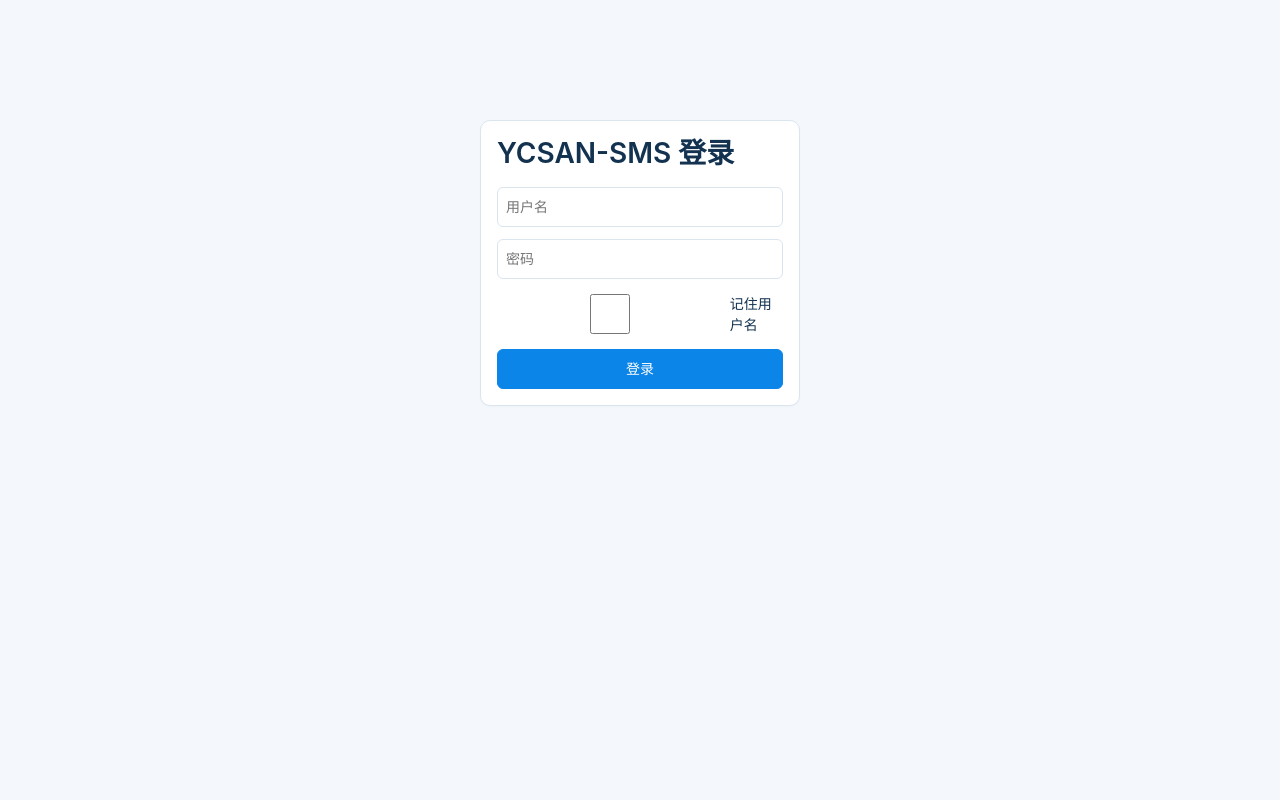
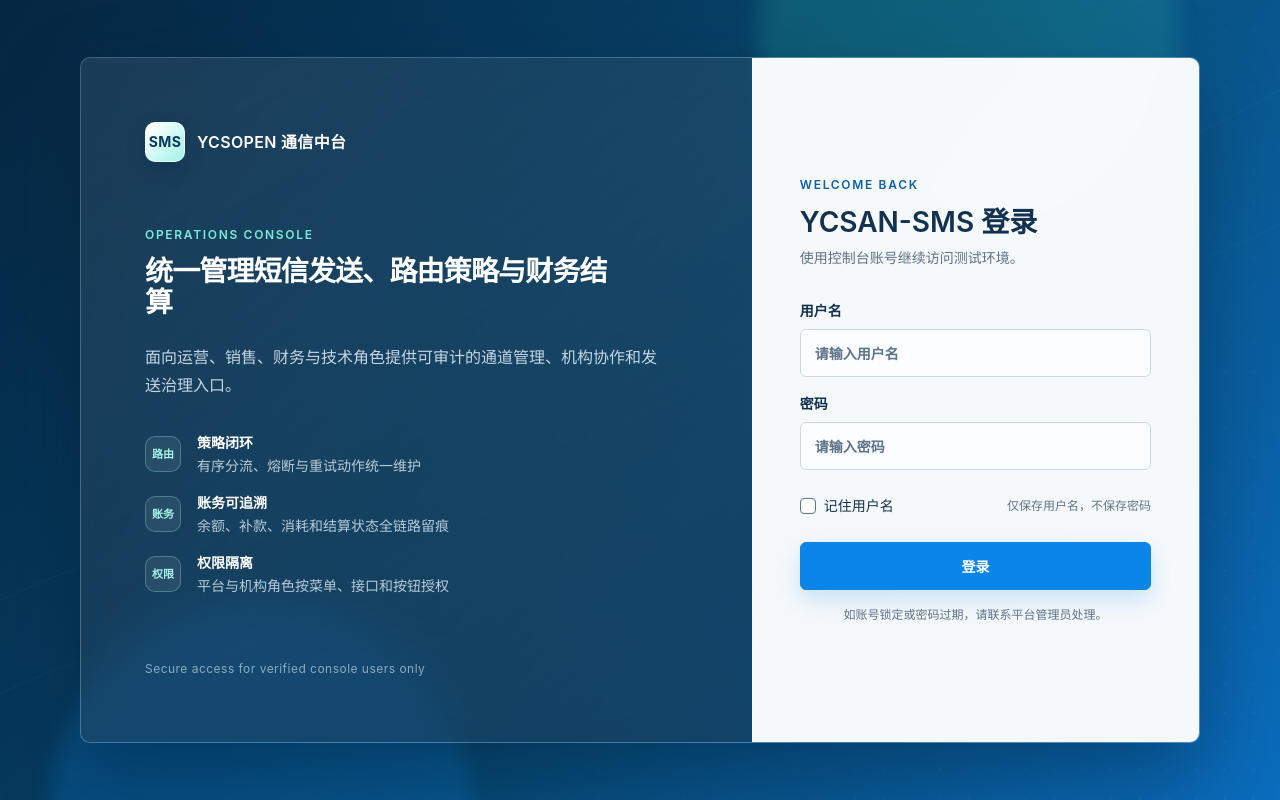
Before and after one commit to Stanley-Zheong/ycsopen-sms, a React (Vite) app in the folder web/: page /login in a window 1280 px wide. Built offline with nearby package versions, Linux system fonts and the light colour scheme.

Commit message:
fix(web): improve login and routing policy flow
Fixes #97, #98, #99.

```diff
--- a/web/src/pages/LoginPage.tsx
+++ b/web/src/pages/LoginPage.tsx
@@ -57,49 +57,90 @@ export default function LoginPage() {
   }
 
   return (
-    <div data-testid="shared-auth-login-page" style={{ display: 'flex', justifyContent: 'center', paddingTop: 120 }}>
-      <form data-testid="shared-auth-login-card" onSubmit={handleSubmit} className="card" style={{ width: 320 }}>
-        <h1>YCSAN-SMS 登录</h1>
-        <div style={{ marginBottom: 12 }}>
+    <div data-testid="shared-auth-login-page" className="login-page">
+      <div data-testid="shared-auth-login-background" className="login-shell">
+        <section className="login-intro" aria-label="平台能力">
+          <div className="login-brand">
+            <span className="login-brand-mark">SMS</span>
+            <span>YCSOPEN 通信中台</span>
+          </div>
+          <div className="login-intro-content">
+            <p className="login-eyebrow">Operations Console</p>
+            <h1>统一管理短信发送、路由策略与财务结算</h1>
+            <p className="login-intro-summary">
+              面向运营、销售、财务与技术角色提供可审计的通道管理、机构协作和发送治理入口。
+            </p>
+            <ul className="login-capabilities">
+              <li>
+                <span className="login-capability-icon">路由</span>
+                <span><strong>策略闭环</strong>有序分流、熔断与重试动作统一维护</span>
+              </li>
+              <li>
+                <span className="login-capability-icon">账务</span>
+                <span><strong>账务可追溯</strong>余额、补款、消耗和结算状态全链路留痕</span>
+              </li>
+              <li>
+                <span className="login-capability-icon">权限</span>
+                <span><strong>权限隔离</strong>平台与机构角色按菜单、接口和按钮授权</span>
+              </li>
+            </ul>
+          </div>
+          <p className="login-intro-footnote">Secure access for verified console users only</p>
+        </section>
+        <section className="login-form-panel" aria-label="登录表单">
+          <form data-testid="shared-auth-login-card" onSubmit={handleSubmit} className="login-card">
+            <div className="login-form-heading">
+              <p className="login-eyebrow">Welcome back</p>
+              <h2>YCSAN-SMS 登录</h2>
+              <p>使用控制台账号继续访问测试环境。</p>
+            </div>
+            <label className="login-field">
+              用户名
               <input
                 data-testid="shared-auth-login-username"
                 aria-label="用户名"
                 autoComplete="username"
                 required
                 maxLength={20}
-            placeholder="用户名"
+                placeholder="请输入用户名"
                 value={username}
                 onChange={(e) => setUsername(e.target.value)}
-            style={{ width: '100%', padding: 8 }}
               />
-        </div>
-        <div style={{ marginBottom: 12 }}>
+            </label>
+            <label className="login-field">
+              密码
               <input
                 data-testid="shared-auth-login-password"
                 aria-label="密码"
                 required
                 type="password"
                 autoComplete="current-password"
-            placeholder="密码"
+                placeholder="请输入密码"
                 value={password}
                 onChange={(e) => setPassword(e.target.value)}
-            style={{ width: '100%', padding: 8 }}
               />
-        </div>
-        <label style={{ display: 'flex', alignItems: 'center', gap: 8, marginBottom: 12 }}>
+            </label>
+            <div className="login-options">
+              <label className="login-remember">
                 <input
                   data-testid="shared-auth-login-remember"
+                  className="login-remember-input"
                   type="checkbox"
                   checked={rememberUsername}
                   onChange={(event) => setRememberUsername(event.target.checked)}
                 />
-          记住用户名
+                <span>记住用户名</span>
               </label>
-        {error && <p data-testid="shared-auth-login-error" role="alert" style={{ color: '#e5484d' }}>{error}</p>}
-        <button data-testid="admin-console-identity-auth-login-submit" type="submit" disabled={pending} style={{ width: '100%', padding: 8 }}>
+              <span className="login-storage-note">仅保存用户名，不保存密码</span>
+            </div>
+            {error && <p data-testid="shared-auth-login-error" role="alert" className="login-error">{error}</p>}
+            <button data-testid="admin-console-identity-auth-login-submit" className="login-submit" type="submit" disabled={pending}>
               <span data-testid="shared-auth-login-submit">{pending ? '登录中…' : '登录'}</span>
             </button>
+            <p className="login-security-note">如账号锁定或密码过期，请联系平台管理员处理。</p>
           </form>
+        </section>
+      </div>
     </div>
   );
 }
--- a/web/src/pages/admin/channels/RoutingPolicyPage.tsx
+++ b/web/src/pages/admin/channels/RoutingPolicyPage.tsx
@@ -117,32 +117,60 @@ export default function RoutingPolicyPage() {
       {message && <p role="status" data-testid="admin-routing-circuit-routing-policy-message" className="routing-policy-alert success">{message}</p>}
       {error && <p role="alert" data-testid="admin-routing-circuit-routing-policy-error" className="routing-policy-alert error">{error}</p>}
 
+      <section className="card routing-policy-flow" data-testid="admin-routing-circuit-routing-policy-business-flow" aria-labelledby="routing-policy-flow-title">
+        <div className="routing-policy-flow-heading">
+          <h2 id="routing-policy-flow-title">业务流说明</h2>
+          <p>页面按“规则准备 → 请求模拟 → 通道健康 → 失败动作”的发送链路组织，先确定可用路由，再结合熔断与重试策略决定最终动作。</p>
+        </div>
+        <ol className="routing-policy-flow-steps">
+          <li data-testid="admin-routing-circuit-routing-policy-flow-import">
+            <strong>1. 提交校验 / 导入有序规则</strong>
+            <span>运营将规则按优先级导入版本，形成后续发送请求可匹配的候选目标。</span>
+          </li>
+          <li data-testid="admin-routing-circuit-routing-policy-flow-simulate">
+            <strong>2. 路由匹配 / 模拟路由</strong>
+            <span>技术或运营用机构、运营商、号段和内容样本验证命中规则，确认目标通道或通道组。</span>
+          </li>
+          <li data-testid="admin-routing-circuit-routing-policy-flow-circuit">
+            <strong>3. 通道熔断 / 熔断状态</strong>
+            <span>系统根据失败、成功与延迟记录判断通道是否可用，已打开熔断的通道不再进入发送候选。</span>
+          </li>
+          <li data-testid="admin-routing-circuit-routing-policy-flow-retry">
+            <strong>4. 重试或终止 / 重试规则</strong>
+            <span>归一化错误决定是否重试、延迟多久以及最多尝试次数；成功类结果不再触发重试。</span>
+          </li>
+        </ol>
+      </section>
+
       <section className="card">
         <h2>导入有序规则</h2>
+        <p className="routing-policy-section-help">先导入版本化规则，后续模拟和线上发送都以激活版本为准。</p>
         <div className="routing-policy-form">
           <label>版本号<input data-testid="admin-routing-circuit-routing-policy-version" value={versionNo} onChange={(event) => setVersionNo(event.target.value)} /></label>
           <label>规则 CSV<textarea data-testid="admin-routing-circuit-routing-policy-import-input" value={ruleText} onChange={(event) => setRuleText(event.target.value)} /></label>
-          <button type="button" data-testid="admin-routing-circuit-routing-policy-import" disabled={!canImport} onClick={() => importMutation.mutate()}>导入策略</button>
+          <button type="button" className="routing-policy-action-button" data-testid="admin-routing-circuit-routing-policy-import" disabled={!canImport} onClick={() => importMutation.mutate()}>导入策略</button>
         </div>
       </section>
 
       <section className="card" data-testid="admin-routing-circuit-routing-policy-simulator">
         <h2>路由模拟</h2>
+        <p className="routing-policy-section-help">用发送样本预演路由结果，帮助定位规则优先级、条件和目标配置是否符合预期。</p>
         <div className="routing-policy-form">
           <label>机构<input data-testid="admin-routing-circuit-routing-policy-tenant" value={tenantId} onChange={(event) => setTenantId(event.target.value)} /></label>
           <label>运营商<input data-testid="admin-routing-circuit-routing-policy-carrier" value={carrier} onChange={(event) => setCarrier(event.target.value)} /></label>
           <label>号段<input data-testid="admin-routing-circuit-routing-policy-prefix" value={prefix} onChange={(event) => setPrefix(event.target.value)} /></label>
           <label>内容<input data-testid="admin-routing-circuit-routing-policy-content" value={content} onChange={(event) => setContent(event.target.value)} /></label>
-          <button type="button" data-testid="admin-routing-circuit-routing-policy-simulate" disabled={!canRead} onClick={() => simulateMutation.mutate()}>模拟路由</button>
+          <button type="button" className="routing-policy-action-button" data-testid="admin-routing-circuit-routing-policy-simulate" disabled={!canRead} onClick={() => simulateMutation.mutate()}>模拟路由</button>
         </div>
         {simulation && <p data-testid="admin-routing-circuit-routing-policy-simulation-result">{simulation.explanation} / {simulation.retryPolicy.normalizedCategory}:{simulation.retryPolicy.maxAttempts}</p>}
       </section>
 
       <section className="card" data-testid="admin-routing-circuit-routing-circuit-state">
         <h2>熔断状态</h2>
+        <p className="routing-policy-section-help">记录通道异常后刷新熔断状态，打开熔断的通道会影响路由候选结果。</p>
         <div className="routing-policy-form">
           <label>通道<input data-testid="admin-routing-circuit-routing-circuit-channel" value={channelCode} onChange={(event) => setChannelCode(event.target.value)} /></label>
-          <button type="button" data-testid="admin-routing-circuit-routing-circuit-record" disabled={!canWrite} onClick={() => circuitMutation.mutate()}>记录失败</button>
+          <button type="button" className="routing-policy-action-button" data-testid="admin-routing-circuit-routing-circuit-record" disabled={!canWrite} onClick={() => circuitMutation.mutate()}>记录失败</button>
         </div>
         <table className="ratio-table">
           <thead><tr><th>通道</th><th>状态</th><th>失败</th><th>成功</th><th>延迟</th><th>历史</th></tr></thead>
@@ -154,9 +182,10 @@ export default function RoutingPolicyPage() {
 
       <section className="card" data-testid="admin-routing-circuit-routing-retry-rules">
         <h2>重试规则</h2>
+        <p className="routing-policy-section-help">将发送回执归一化为可执行动作，决定失败后是否进入延迟重试。</p>
         <div className="routing-policy-form">
           <label>归一化错误<select data-testid="admin-routing-circuit-routing-retry-category" value={category} onChange={(event) => setCategory(event.target.value)}><option value="FAILURE">FAILURE</option><option value="UNKNOWN_REVIEW_REQUIRED">UNKNOWN_REVIEW_REQUIRED</option><option value="SUCCESS">SUCCESS</option></select></label>
-          <button type="button" data-testid="admin-routing-circuit-routing-retry-save" disabled={!canWrite} onClick={() => retryMutation.mutate()}>保存重试策略</button>
+          <button type="button" className="routing-policy-action-button" data-testid="admin-routing-circuit-routing-retry-save" disabled={!canWrite} onClick={() => retryMutation.mutate()}>保存重试策略</button>
         </div>
       </section>
 
--- a/web/src/styles/routing-policy.css
+++ b/web/src/styles/routing-policy.css
@@ -9,9 +9,51 @@
   align-items: flex-start;
 }
 
+.routing-policy-flow {
+  display: grid;
+  gap: 16px;
+}
+
+.routing-policy-flow-heading p,
+.routing-policy-section-help {
+  max-width: 880px;
+  margin: 4px 0 0;
+  color: #667085;
+  line-height: 1.7;
+}
+
+.routing-policy-flow-steps {
+  display: grid;
+  grid-template-columns: repeat(auto-fit, minmax(220px, 1fr));
+  gap: 12px;
+  margin: 0;
+  padding: 0;
+  list-style: none;
+}
+
+.routing-policy-flow-steps li {
+  display: grid;
+  gap: 8px;
+  padding: 14px;
+  background: #f8fbff;
+  border: 1px solid #dce7f3;
+  border-radius: 12px;
+}
+
+.routing-policy-flow-steps strong {
+  color: #102a43;
+  font-size: 14px;
+}
+
+.routing-policy-flow-steps span {
+  color: #475467;
+  font-size: 13px;
+  line-height: 1.6;
+}
+
 .routing-policy-form {
   display: grid;
-  grid-template-columns: repeat(auto-fit, minmax(180px, 1fr));
+  grid-template-columns: repeat(auto-fit, minmax(180px, max-content));
   gap: 12px;
   align-items: end;
 }
@@ -19,6 +61,7 @@
 .routing-policy-form label {
   display: grid;
   gap: 6px;
+  width: min(100%, 280px);
   color: #344054;
 }
 
@@ -35,9 +78,13 @@
   height: 40px;
 }
 
-.routing-policy-form > button {
+.routing-policy-form > button,
+.routing-policy-action-button {
+  min-width: 96px;
+  max-width: 180px;
   width: fit-content;
   justify-self: start;
+  white-space: nowrap;
 }
 
 .routing-policy-alert {
```
Also changed, not shown: 2 other files (tests, documents, lock files or other folders). Lines whose indentation alone changed are shown as unchanged.
